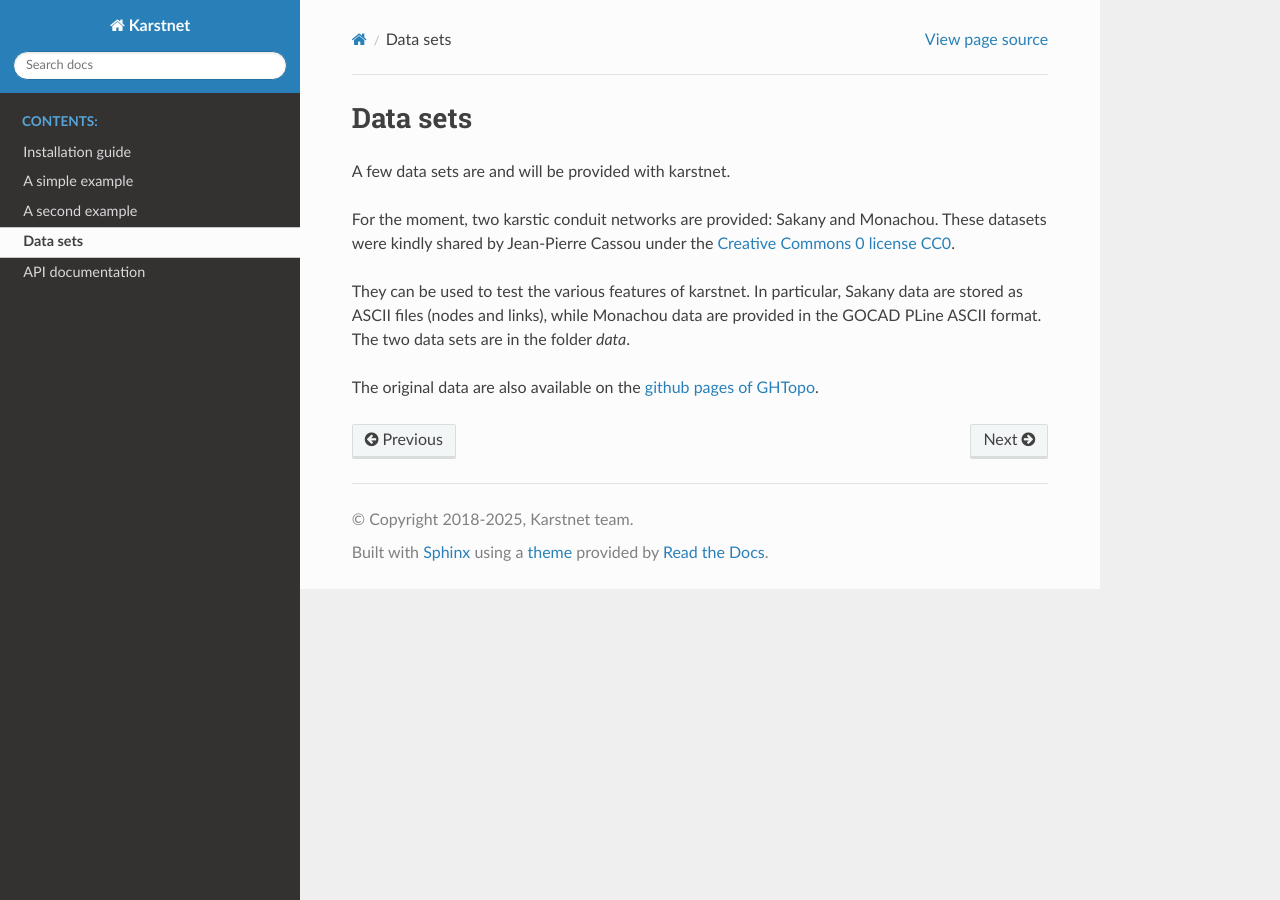
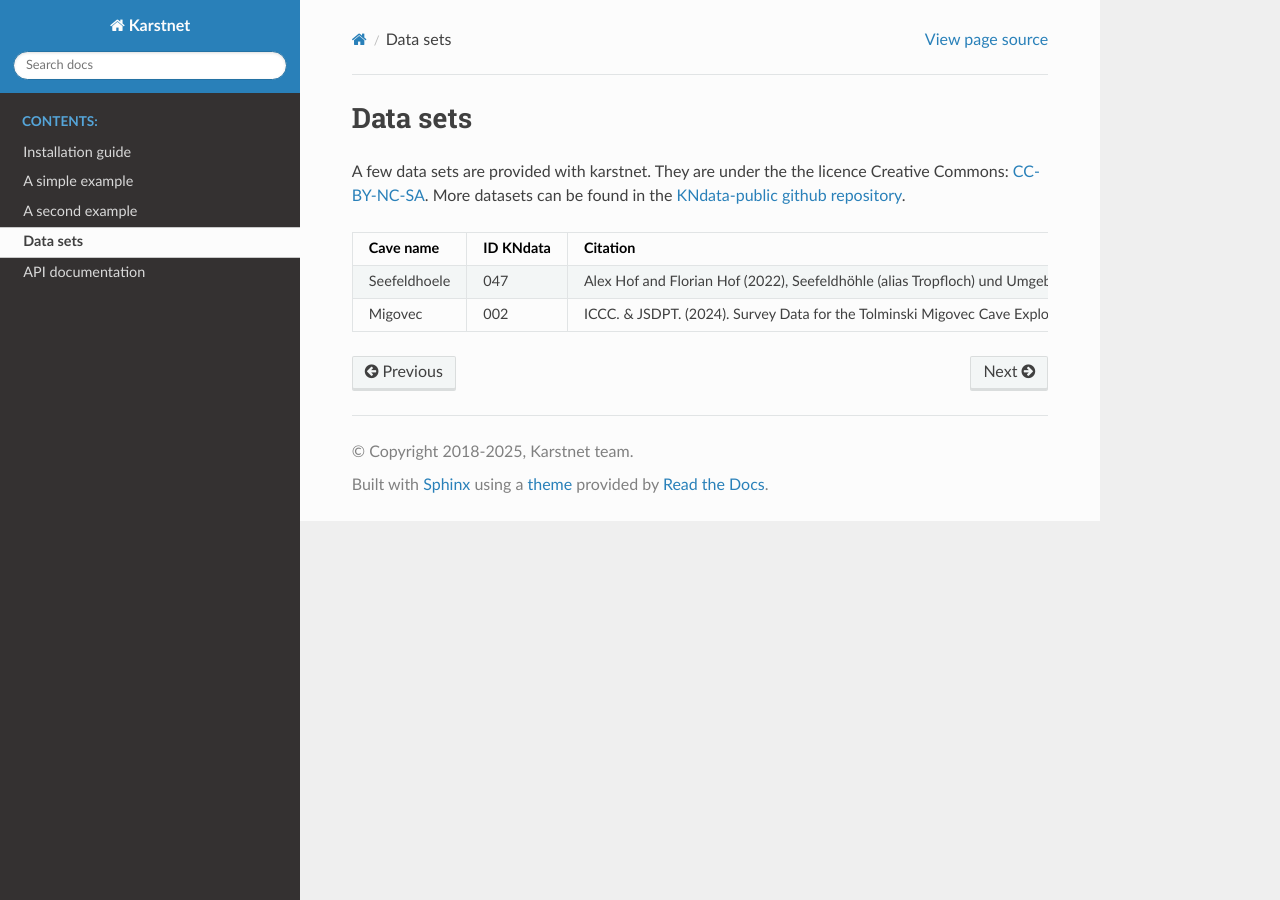
Before and after one commit to karstnet/karstnet, a Sphinx documentation site: the page built from docs/source/data.rst, in a window 1280 px wide. Built offline with Sphinx 7.4.7 and the Read the Docs theme 3.1.0, drawn with Linux system fonts in a browser that asks for light colours; formulas are drawn with MathJax 3.

Commit message:
Update data.rst

```diff
--- a/docs/source/data.rst
+++ b/docs/source/data.rst
@@ -1,16 +1,17 @@
 Data sets
 =========
 
-A few data sets are and will be provided with karstnet.
+A few data sets are provided with karstnet. They are under the the licence Creative Commons: `CC-BY-NC-SA <https://creativecommons.org/licenses/by-nc-sa/4.0/>`_.
+More datasets can be found in the `KNdata-public github repository <https://github.com/ERC-Karst/KNdata-public>`_.
 
-For the moment, two karstic conduit networks are provided: Sakany and
-Monachou. These datasets were kindly shared by Jean-Pierre Cassou under the
-`Creative Commons 0 license CC0 <https://wiki.creativecommons.org/wiki/CC0>`_.
+================   ================   ======================================================================================================================================================================================
+Cave name          ID KNdata          Citation
+================   ================   ======================================================================================================================================================================================
+Seefeldhoele       047                Alex Hof and Florian Hof (2022), Seefeldhöhle (alias Tropfloch) und Umgebung: Sieben Hengste, Höhleninventar der Zone G 6, published by the Höhlenforschergemeinschaft Region Hohgant.
+Migovec            002                ICCC. & JSDPT. (2024). Survey Data for the Tolminski Migovec Cave Exploration project (Version 2024.03.13) [Dataset]. Zenodo. <https://doi.org/DOI: 10.5281/ZENODO.108130>
+================   ================   ======================================================================================================================================================================================
 
-They can be used to test the various features of karstnet. In particular,
-Sakany data are stored as ASCII files (nodes and links), while Monachou data
-are provided in the GOCAD PLine ASCII format. The two data sets are
-in the folder *data*.
 
-The original data are also available on the `github pages of GHTopo
-<https://github.com/JPCASSOU/JavaGHTopo>`_.
+
+.. For the version 1.  of Karstnet, two karstic conduit networks were provided: Sakany and Monachou. These datasets were kindly shared by Jean-Pierre Cassou under the`Creative Commons 0 license CC0 <https://wiki.creativecommons.org/wiki/CC0>`_.
+.. They can be used to test the various features of karstnet. In particular, Sakany data are stored as ASCII files (nodes and links), while Monachou data are provided in the GOCAD PLine ASCII format. The two data sets are in the folder *data*. The original data are also available on the `github pages of GHTopo <https://github.com/JPCASSOU/JavaGHTopo>`_.
```
